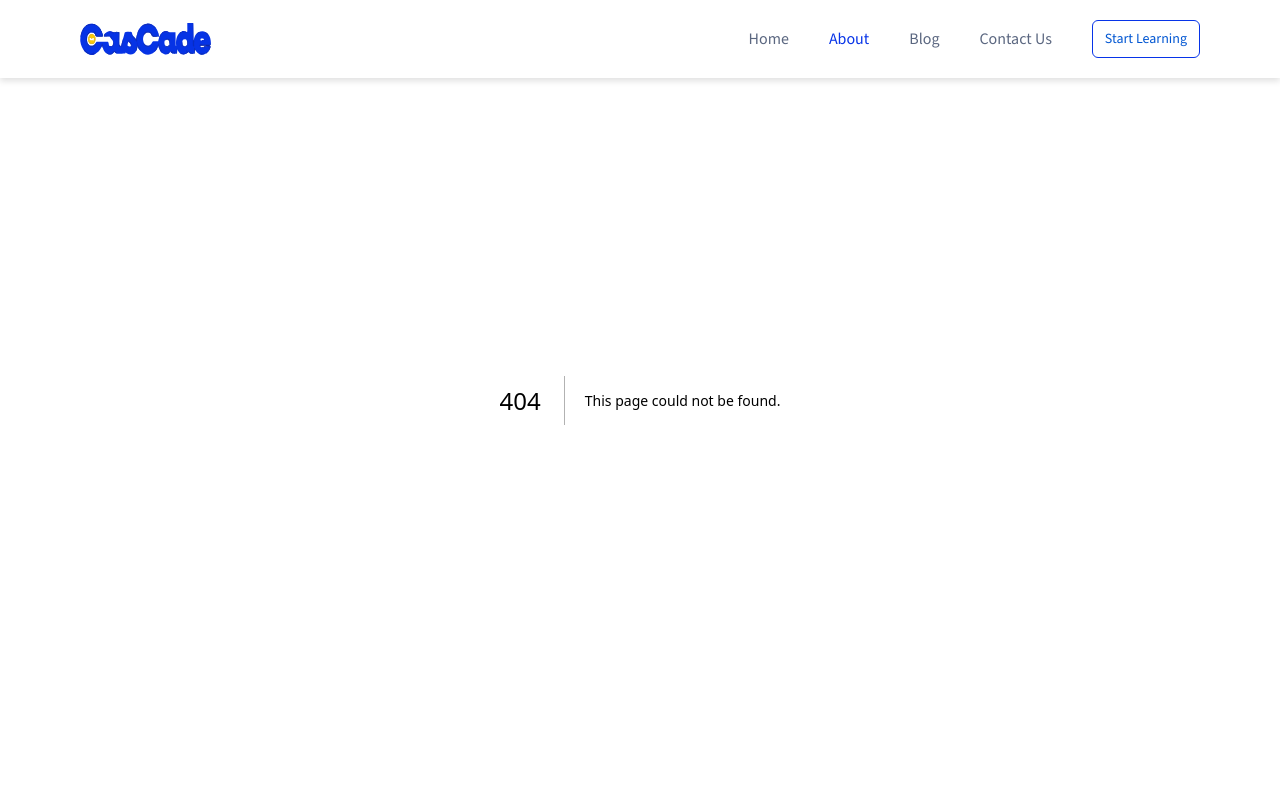
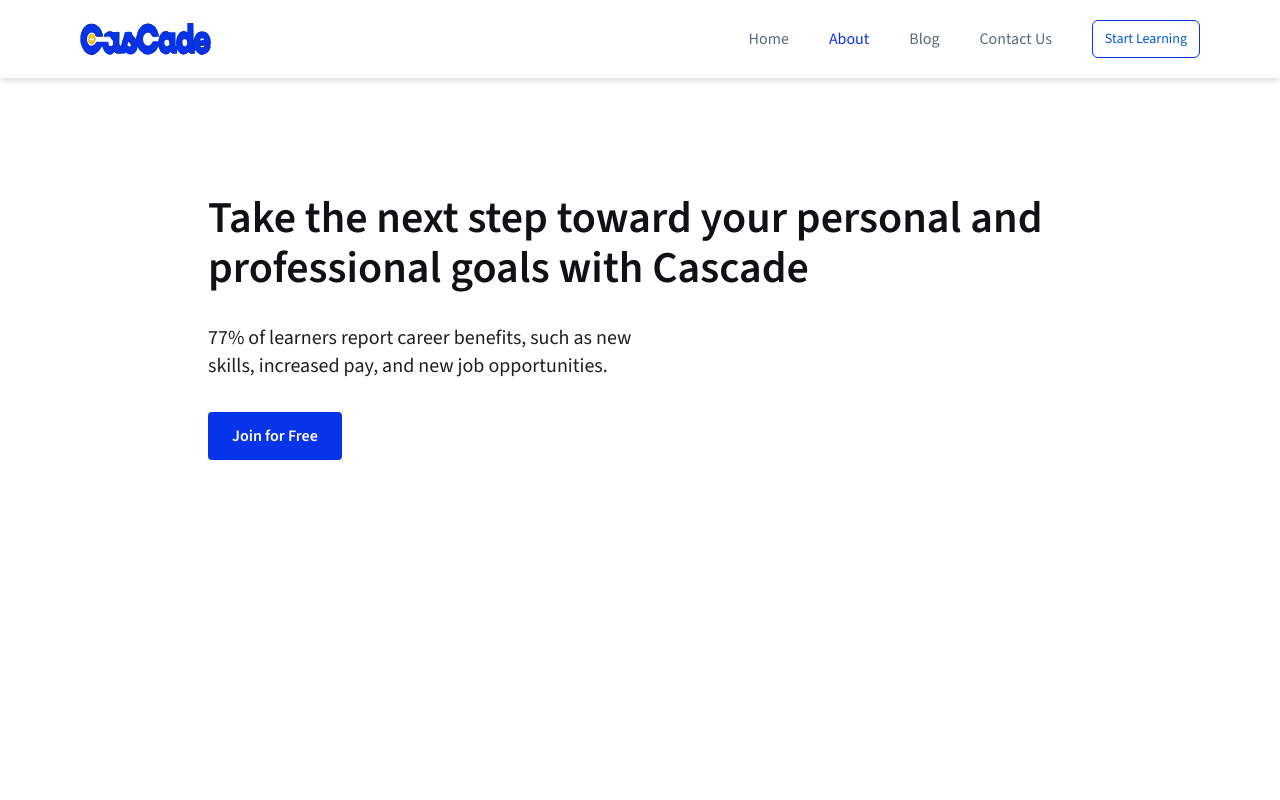
Before and after one commit to HenryAgu/Cascade-v2, a Next.js app: page /about in a window 1280 px wide. Before the commit this address had no page. Shown: the top 800 px of the page. Built offline with nearby package versions, Linux system fonts and the light colour scheme.

Commit message:
feat: new pages

```diff
--- /dev/null
+++ b/src/app/about/page.tsx
@@ -0,0 +1,12 @@
+import React from "react";
+import NextStep from "../components/NextStep";
+
+const AboutUsPage = () => {
+  return (
+    <main className="min-h-screen pt-20 lg:pt-28 bg-white text-black">
+      <NextStep />
+    </main>
+  );
+};
+
+export default AboutUsPage;
--- /dev/null
+++ b/src/app/blog/page.tsx
@@ -0,0 +1,12 @@
+import React from "react";
+import NextStep from "../components/NextStep";
+
+const BlogPage = () => {
+  return (
+    <div className="min-h-screen pt-20 lg:pt-28 bg-white text-black">
+      <NextStep />
+    </div>
+  );
+};
+
+export default BlogPage;
--- /dev/null
+++ b/src/app/contact/page.tsx
@@ -0,0 +1,12 @@
+import React from 'react'
+import NextStep from '../components/NextStep'
+
+const ContactPage = () => {
+  return (
+    <div className="min-h-screen pt-20 lg:pt-28 bg-white text-black">
+        <NextStep/>
+    </div>
+  )
+}
+
+export default ContactPage
```
